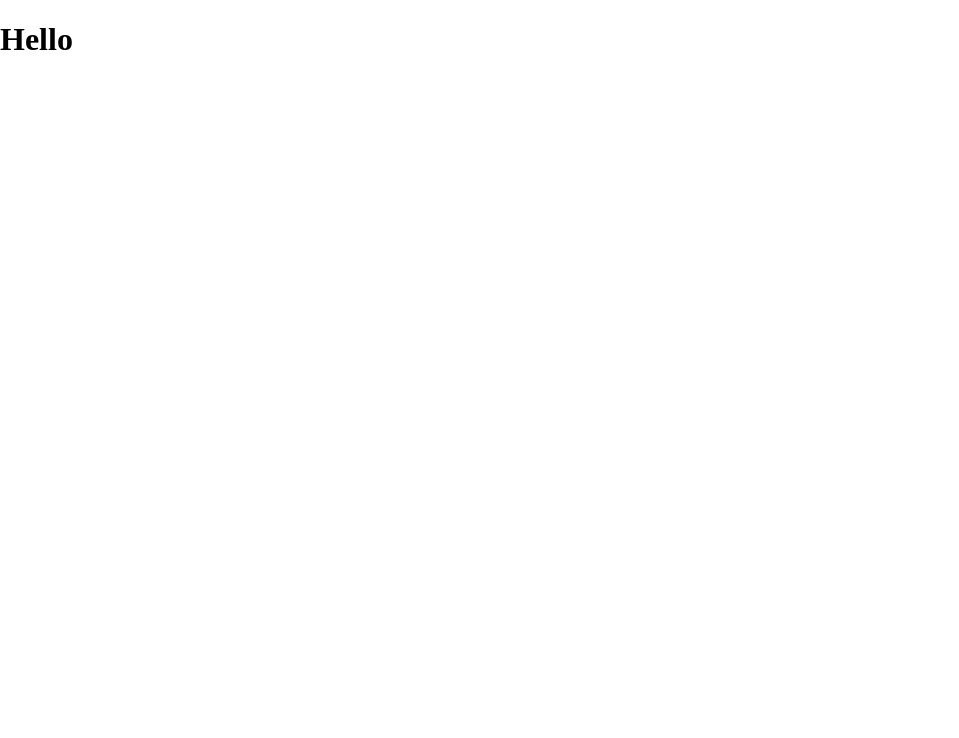
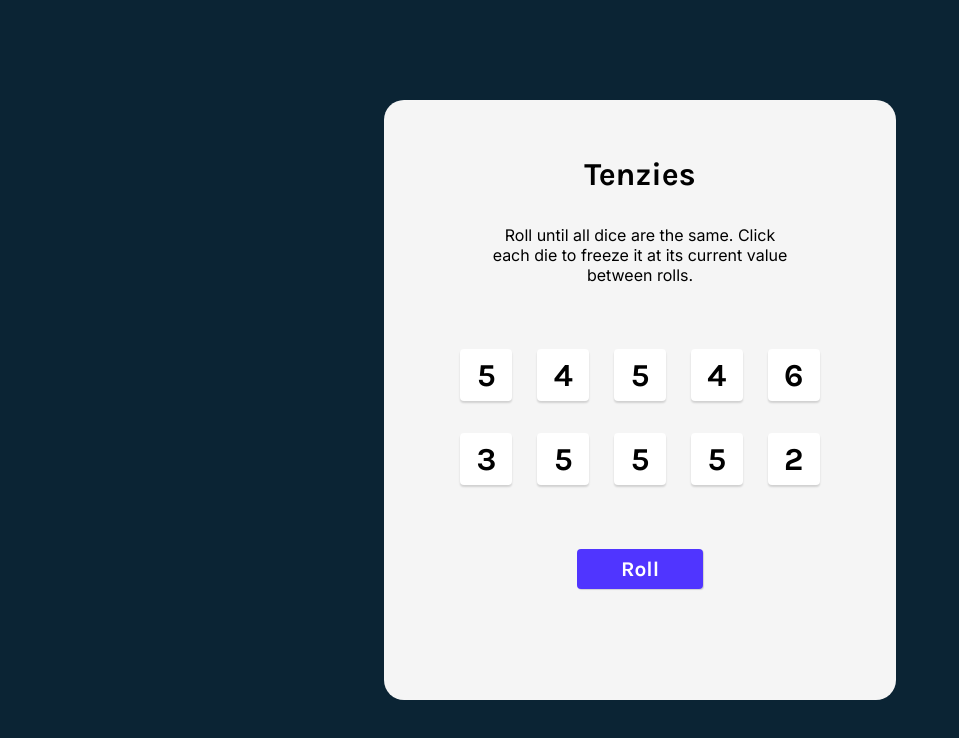
Before and after one commit to FaizanCod/React-Tenzies, a React (Create React App) app: page / in a window 1280 px wide. Shown: the top 738 px of the page, without its empty margins (0-959 px from the left). Built offline with nearby package versions, Linux system fonts and the light colour scheme.

Commit message:
finished project

```diff
--- a/package.json
+++ b/package.json
@@ -6,7 +6,9 @@
     "@testing-library/jest-dom": "^5.16.4",
     "@testing-library/react": "^13.3.0",
     "@testing-library/user-event": "^13.5.0",
+    "nanoid": "^4.0.0",
     "react": "^18.2.0",
+    "react-confetti": "^6.1.0",
     "react-dom": "^18.2.0",
     "react-scripts": "5.0.1",
     "web-vitals": "^2.1.4"
--- a/public/index.html
+++ b/public/index.html
@@ -9,7 +9,11 @@
       name="description"
       content="Web site created using create-react-app"
     />
-  <link rel="stylesheet" href="styles.css">    <title>React App</title>
+    <link rel="preconnect" href="https://fonts.googleapis.com">
+    <link rel="preconnect" href="https://fonts.gstatic.com" crossorigin>
+    <link href="https://fonts.googleapis.com/css2?family=Inter&family=Karla:wght@700&display=swap" rel="stylesheet">
+    <link rel="stylesheet" href="styles.css">
+    <title>Tenzies</title>
   </head>
   <body>
     <div id="root"></div>
--- a/public/styles.css
+++ b/public/styles.css
@@ -4,4 +4,115 @@
 
 body {
     margin: 0;
+    background-color: #0B2434;
+    font-family: 'Karla';
+    font-weight: 700;
+    text-align: center;
 }
+
+.main {
+    margin: 12.5vh auto;
+    background-color: #F5F5F5;
+    width: 75vw;
+    height: 75vh;
+    border-radius: 1.25rem;
+    padding: 1rem;
+}
+
+.title {
+    margin-top: 2.5rem;
+}
+
+.description {
+    max-width: 75%;
+    margin: 2rem auto;
+    font-family: 'Inter';
+    font-weight: 400;
+    font-size: 1rem;
+}
+
+.dice-container {
+    display: grid;
+    grid-template-columns: repeat(5, 1fr);
+    justify-content: center;
+    align-items: center;
+    margin: 3rem;
+}
+
+.dice-btn {
+    box-shadow: 0px 2px 2px rgba(0, 0, 0, 0.15);
+    height: 52px;
+    width: 52px;
+    margin: 1rem auto;
+    border-radius: 4px;
+    border: none;
+    background-color: white;
+    font-family: 'Karla';
+    font-weight: 700;
+    font-size: 21px;
+    cursor: pointer;
+    /* padding: 1rem; */
+    display: flex;
+    justify-content: center;
+    align-items: center;
+    font-size: 2rem;
+}
+
+.heldBtn {
+    background-color: #59E391;
+}
+
+.roll-btn {
+    background-color: #5035FF;
+    box-shadow: 0px 3.2px 7.68px rgba(0, 0, 0, 0.18);
+    border-radius: 4px;
+    border: none;
+    font-family: 'Karla';
+    font-weight: 700;
+    font-size: 21px;
+    padding: 0.5rem 2.75rem;
+    color: white;
+    cursor: pointer;
+    box-shadow: 1px 1px 1px rgba(0, 0, 0, 0.15);
+}
+
+.roll-btn:hover {
+    background-color: #5035ffe3
+}
+
+.roll-btn:active {
+    transform: translateX(1.5px) translateY(1.5px);
+}
+
+@media screen and (min-width: 800px) and (max-width: 1536px) {
+    .main {
+        width: 40vw;
+        /* height: 75vh;
+        margin: 12.5vh auto; */
+    }
+    .description {
+        max-width: 65%;
+    }
+}
+
+@media screen and (max-height: 668px) {
+    .main {
+        height: 75vh;
+        margin: 12.5vh auto;
+    }
+    .title {
+        margin-top: 1rem;
+    }
+    .description {
+        margin: 0.80rem auto;
+        font-size: rem;
+    }
+    .dice-container {
+        margin: 0.60rem;
+    }
+    .dice-btn {
+        font-size: 1rem;
+        height: 32px;
+        width: 32px;
+    }
+}
--- /dev/null
+++ b/src/components/App.jsx
@@ -0,0 +1,98 @@
+import React, { useEffect, useState } from "react";
+import Dice from './Dice';
+import {nanoid} from 'nanoid';
+import Confetti from 'react-confetti';
+
+function App() {
+    const [diceElements, setDiceElements] = useState(allNewDice());
+    // state to check if user has won the game
+    const [tenzies, setTenzies] = useState(false);
+
+    function generateNewDie() {
+        return {
+            id: nanoid(),
+            value: Math.floor(Math.random() * 6) + 1,
+            isHeld: false
+        }
+    }
+
+    function allNewDice() {
+        // const randomNumber = ;
+        const randomDice = [];
+        for (let i = 0; i < 10; i++) {
+            randomDice.push(generateNewDie());
+        }
+        return randomDice;
+    }
+
+    function holdDice(diceId) {
+        // checking for id of dice and flipping isHeld property
+        setDiceElements(oldDiceElements =>
+            oldDiceElements.map(diceElement => {
+                return diceElement.id === diceId ?
+                    {...diceElement, isHeld: !diceElement.isHeld} :
+                    {...diceElement}
+        }));
+    }
+
+    function rollDice() {
+        // rolling all those die which are unset
+        if (!tenzies) {
+            setDiceElements(oldDiceElements =>
+                oldDiceElements.map(diceElement => {
+                    return diceElement.isHeld ?
+                        diceElement :
+                        generateNewDie()
+            }));
+        } else {
+            setTenzies(false);
+            setDiceElements(allNewDice());
+        }
+    }
+
+    const die = diceElements.map(diceElement => (
+        <Dice
+            // key={}
+            key={diceElement.id}
+            id={diceElement.id}
+            value={diceElement.value}
+            isHeld={diceElement.isHeld}
+            handleHold={() => holdDice(diceElement.id)}
+        />
+    ))
+
+    useEffect(() => {
+        // checks if all dice elements are held
+        const allHeld = diceElements.every(diceElement => diceElement.isHeld);
+        // checks if all dice elements have same value
+        const firstValue = diceElements[0].value;
+        const allSameValue = diceElements.every(diceElement => diceElement.value === firstValue);
+        if (allHeld && allSameValue) {
+            setTenzies(true);
+            console.log('You won!');
+        }
+    }, [diceElements]);
+
+    return (
+        <main className="main">
+            {tenzies && <Confetti />}
+            <h1 className="title">Tenzies</h1>
+            <h4 className="description">Roll until all dice are the same. Click each die to freeze it at its current value between rolls.</h4>
+            <div className="dice-container">
+                {die}
+            </div>
+            <button
+                className="roll-btn"
+                onClick={rollDice}
+            >
+                    {
+                        tenzies ?
+                        "New Game" :
+                        "Roll"
+                    }
+            </button>
+        </main>
+    );
+};
+
+export default App;
--- /dev/null
+++ b/src/components/Dice.jsx
@@ -0,0 +1,14 @@
+import React from "react";
+
+function Button(props) {
+    return (
+        <div
+            className={`dice-btn ${props.isHeld && "heldBtn"}`}
+            onClick={props.handleHold}
+        >
+            {props.value}
+        </div>
+    );
+};
+
+export default Button;
--- a/src/index.js
+++ b/src/index.js
@@ -1,4 +1,5 @@
 import React from 'react';
 import ReactDOM from 'react-dom';
+import App from './components/App'
 
-ReactDOM.render(<h1>Hello</h1>, document.getElementById('root'));
+ReactDOM.render(<App />, document.getElementById('root'));
```
Also changed, not shown: 1 other file (tests, documents, lock files or other folders).
